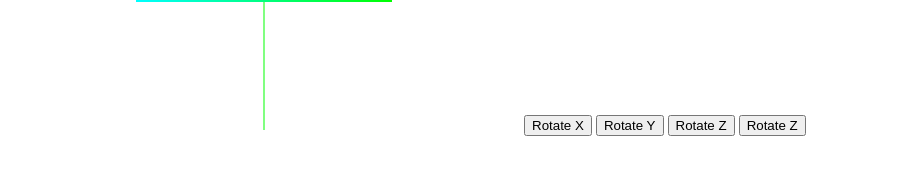
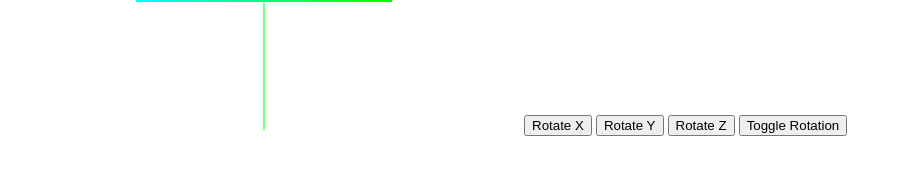
Before and after one commit to AraAraMusha/RodrigoFernandez, a plain HTML site: page Lab10/index.html in a window 1280 px wide. Shown: the part 390-564 px from the top of the page, without its empty margins (0-902 px from the left). Drawn offline with Linux system fonts and the light colour scheme.

Commit message:
Small naming fix

```diff
--- a/Lab10/index.html
+++ b/Lab10/index.html
@@ -10,7 +10,7 @@
 <button id= "xButton">Rotate X</button>
 <button id= "yButton">Rotate Y</button>
 <button id= "zButton">Rotate Z</button>
-<button id= "TButton">Rotate Z</button>
+<button id= "TButton">Toggle Rotation</button>
 <script id="vertex-shader" type="x-shader/x-vertex">
 #version 300 es
 
```
